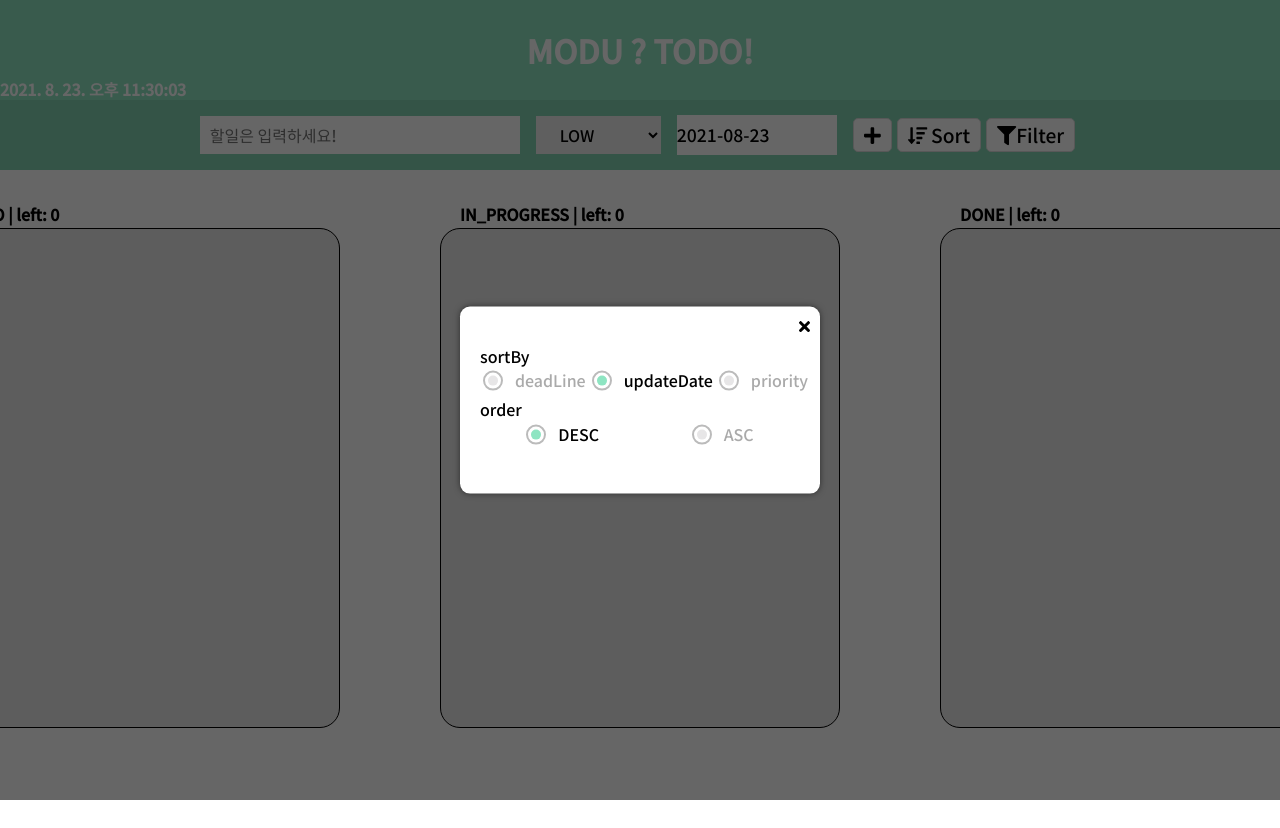
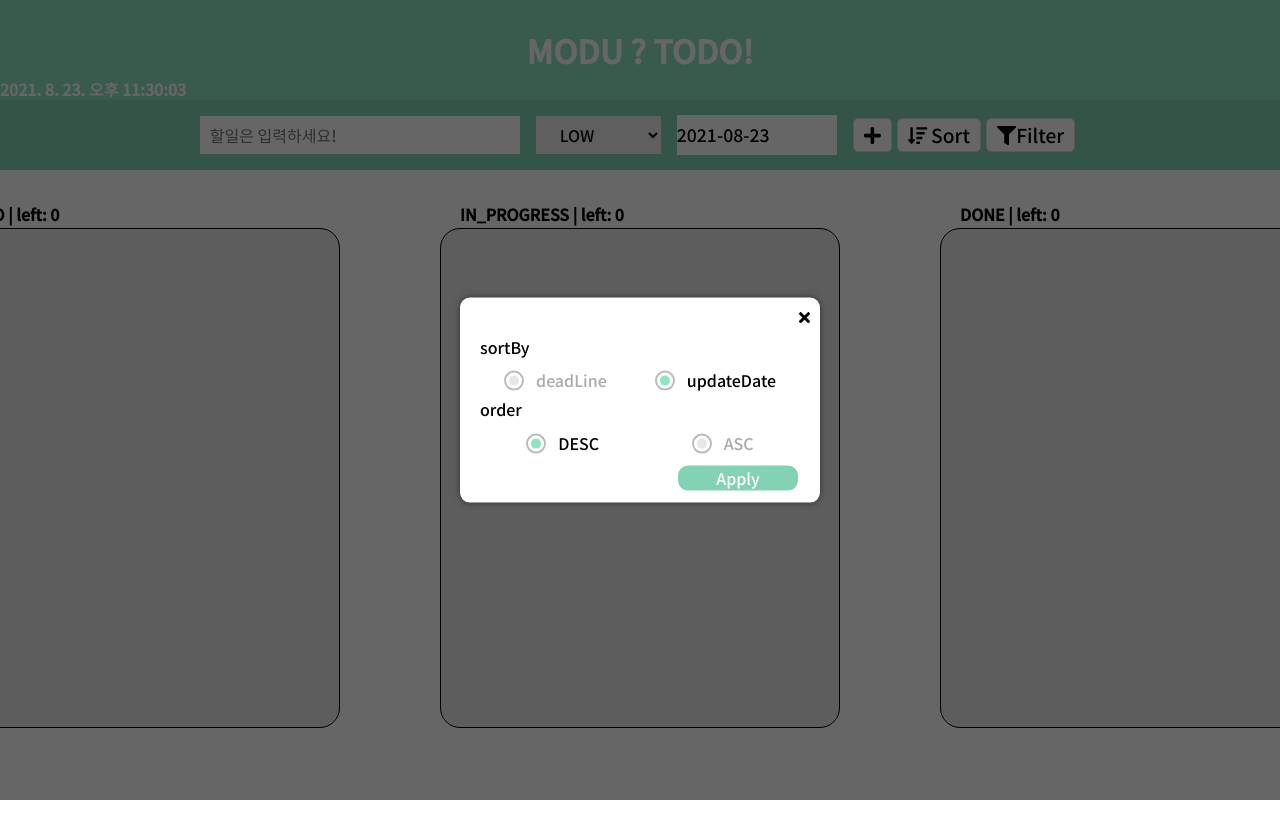
Before and after one commit to team2-freeOnBorading/modu-todo, a React (Create React App) app: page / in a window 1280 px wide. Both pictures are taken after a click on the button "Sort". Shown: the top 828 px of the page. Built offline with nearby package versions, Linux system fonts and the light colour scheme.

Commit message:
feat: datePicker 초기화 버튼 추가, 주석 추가

```diff
--- a/src/components/common/Modal/FilterModal/FilterDatePicker.tsx
+++ b/src/components/common/Modal/FilterModal/FilterDatePicker.tsx
@@ -1,19 +1,29 @@
 import React from 'react';
 import styled from 'styled-components';
 import DatePicker from 'react-datepicker';
+import { FontAwesomeIcon } from '@fortawesome/react-fontawesome';
+import { faTrashAlt } from '@fortawesome/free-solid-svg-icons';
 
 interface IFilterDatePicker {
   info: string;
   stateKey: string;
   placeholderText?: string;
   dateValue?: Date | null;
-  handleFilter: (key: string, option: Date) => void;
+  handleFilter: (key: string, option: Date | null) => void;
 }
 
 const FilterDatePicker: React.FC<IFilterDatePicker> = ({ info, stateKey, dateValue, handleFilter, placeholderText }) => {
+  const clearDate = () => {
+    handleFilter(stateKey, null);
+  };
   return (
     <Wrapper>
-      {info}
+      <Header>
+        {info}
+        <ClearButton onClick={clearDate}>
+          <FontAwesomeIcon icon={faTrashAlt} />
+        </ClearButton>
+      </Header>
       <DatePickerWrapper>
         <DatePicker
           dateFormat='yyyy-MM-dd'
@@ -34,8 +44,17 @@ const Wrapper = styled.div`
   padding-bottom: 6px;
 `;
 
+const Header = styled.div`
+  display: flex;
+`;
+
 const DatePickerWrapper = styled.div`
   padding-top: 3px;
 `;
 
+const ClearButton = styled.div`
+  margin-left: 12px;
+  border: none;
+`;
+
 export default FilterDatePicker;
--- a/src/components/common/Modal/FilterModal/FilterModal.tsx
+++ b/src/components/common/Modal/FilterModal/FilterModal.tsx
@@ -6,10 +6,11 @@ import FilterToggleList from './FilterToggleList';
 import FilterDatePicker from './FilterDatePicker';
 
 export interface IFilterOptions {
-  status: Status[];
-  priority: Priority[];
-  startDate?: Date | null;
-  endDate?: Date | null;
+  //filter state작업시 해당 interface 참고해 작업
+  status: Status[]; //해당 배열에 있는 status만 렌더링
+  priority: Priority[]; //해당 배열에 있는 우선순위를 가진 todo item만 렌더링
+  startDate?: Date | null; //startDate null시 filter 콜백 함수에서 에서 true로 pass, 마감일이 해당 Date보다 높은 todo만 pass
+  endDate?: Date | null; //null 일경우 true로 pass, 마감일이 해당 date값보다 낮은 todo만 render
 }
 
 export interface IFilterModal extends IModal {
@@ -24,26 +25,30 @@ const mockFilterOption: IFilterOptions = {
   endDate: null,
 };
 
-//status, priorityList
+//status, priorityList 전체 옵션 array
 const statusToggleList: Status[] = [Status.NOT_STARTED, Status.IN_PROGRESS, Status.FINISHED];
 const priorityToggleList: Priority[] = [Priority.LOW, Priority.MEDIUM, Priority.HIGH];
 
 const FilterModal: React.FC<IFilterModal> = ({ filterOptions = mockFilterOption, visible, onClose }) => {
   const [filter, setFilter] = useState<IFilterOptions>(filterOptions);
 
-  const handleFilter = (key: string, option: (Priority | Status)[] | Date) => {
+  //filter props 수정시 호출
+  const handleFilter = (key: string, option: (Priority | Status)[] | Date | null) => {
     setFilter((prev) => {
       return { ...prev, [key]: option };
     });
   };
 
-  const applyFilterOption = () => {
+  //applyButton callback
+  const applyFilter = () => {
     const { startDate, endDate } = filter;
-    console.log(filter, 'applyAction');
     if (startDate && endDate && startDate > endDate) {
+      //dateRange 예외처리 (startDate가 endDate보다 높을시)
       console.error('rangeError');
+      //추가적으로 알림 element popup되게 하면될듯
       return;
     }
+    console.log(filter, 'applyFilter');
     // setFilter code
   };
 
@@ -59,7 +64,7 @@ const FilterModal: React.FC<IFilterModal> = ({ filterOptions = mockFilterOption,
         handleFilter={handleFilter}
       />
       <FilterDatePicker info='최대 deadLine' stateKey='endDate' dateValue={filter.endDate} placeholderText={'최대 deadLine 선택'} handleFilter={handleFilter} />
-      <ApplyButton onClick={applyFilterOption}>Apply</ApplyButton>
+      <ApplyButton onClick={applyFilter}>Apply</ApplyButton>
     </Modal>
   );
 };
--- a/src/components/common/Modal/FilterModal/FilterToggleList.tsx
+++ b/src/components/common/Modal/FilterModal/FilterToggleList.tsx
@@ -1,4 +1,4 @@
-import React, { useState } from 'react';
+import React from 'react';
 import styled from 'styled-components';
 import { Priority, Status } from 'type';
 import ToggleItem from './FilterToggleItem';
@@ -18,6 +18,7 @@ const FilterToggleList: React.FC<IFilterToggleList<Priority | Status>> = ({ togg
       : [...activeList, targetToggleItem];
     handleFilter(info, newActiveList);
   };
+
   return (
     <Wrapper>
       {info}
--- a/src/components/common/Modal/SortModal/SortModal.tsx
+++ b/src/components/common/Modal/SortModal/SortModal.tsx
@@ -1,10 +1,12 @@
 import React, { useState } from 'react';
+import styled from 'styled-components';
 import Modal, { IModal } from '../Modal';
 import SortSelectorList from './SortSelectorList';
 
 export interface ISortOption {
-  sortBy: string;
-  order: 'DESC' | 'ASC'; // type으로 빼는게?
+  //state작업시 해당 interface 참고해 작업
+  sortBy: string; // 정렬기준
+  order: 'DESC' | 'ASC'; // type으로 빼는게? 각각 내림차순 | 오름차순
 }
 
 export interface ISortModal extends IModal {
@@ -17,7 +19,7 @@ const mockSortOption: ISortOption = {
 };
 
 //마감일, 수정일, 중요도
-const sortByOptionList: string[] = ['deadLine', 'updateDate', 'priority'];
+const sortByOptionList: string[] = ['deadLine', 'updateDate']; //priority 옵션 우선순위는 추후 추가
 //내림차순, 오름차순
 const orderOptionList: ('DESC' | 'ASC')[] = ['DESC', 'ASC'];
 
@@ -29,13 +31,34 @@ const SortModal: React.FC<ISortModal> = ({ sortOptions = mockSortOption, visible
       return { ...prev, [key]: option };
     });
   };
+  const applySort = () => {
+    console.log(sort, 'applySort');
+    // setFilter code: apply(sort)
+    // sort state 전역 적용
+  };
 
   return (
     <Modal visible={visible} onClose={onClose}>
       <SortSelectorList info={'sortBy'} activeOption={sort.sortBy} optionList={sortByOptionList} handleSort={handleSort} />
       <SortSelectorList info={'order'} activeOption={sort.order} optionList={orderOptionList} handleSort={handleSort} />
+      <ApplyButton onClick={applySort}>Apply</ApplyButton>
     </Modal>
   );
 };
 
+const ApplyButton = styled.button`
+  position: fixed;
+  bottom: 10px;
+  right: 20px;
+  width: 120px;
+  padding: 3px;
+  margin: 2px;
+  border: 0;
+  border-radius: 10px;
+  background-color: #82d2b3;
+  &: hover {
+    background-color: #6d9b89;
+  }
+  color: #fff;
+`;
 export default SortModal;
--- a/src/components/common/Modal/SortModal/SortSelectorList.tsx
+++ b/src/components/common/Modal/SortModal/SortSelectorList.tsx
@@ -33,7 +33,7 @@ const Wrapper = styled.div`
 
 const SelectorItemListWrapper = styled.div`
   display: flex;
-  padding-top: 3px;
+  padding-top: 12px;
   justify-content: space-around;
 `;
 export default SortSelectorList;
```
